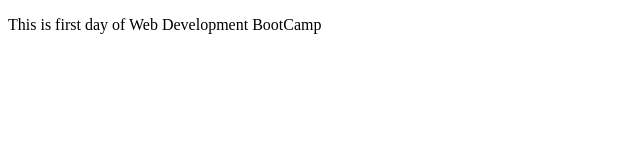
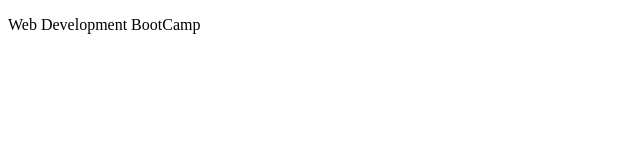
Before and after one commit to Salman102/BootCamp2020, a plain HTML site: page index.html in a window 1280 px wide. Shown: the whole page, without its empty margins (0-640 px from the left). Drawn offline with Linux system fonts and the light colour scheme.

Commit message:
update index.html

```diff
--- a/index.html
+++ b/index.html
@@ -6,6 +6,6 @@
     <title>Document</title>
 </head>
 <body>
-   <p>This is first day of Web Development BootCamp</p>
+   <p>Web Development BootCamp</p>
 </body>
 </html>
```
